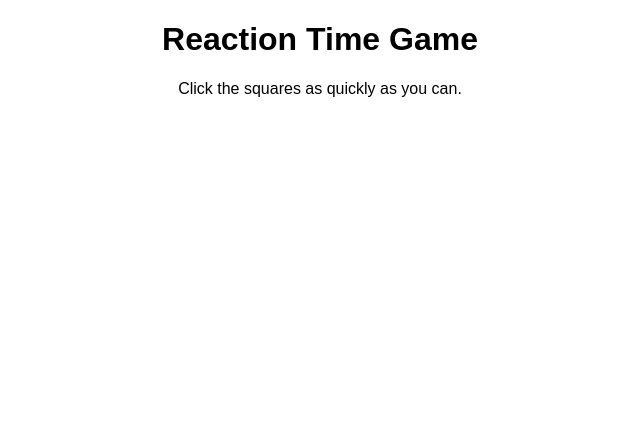
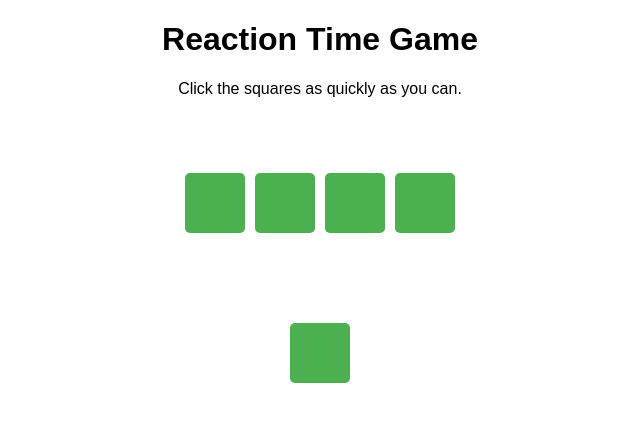
Before and after one commit to benliu797/Reaction-Time-Check, a plain HTML site: page index.html in a window 1280 px wide. Shown: the whole page, without its empty margins (320-960 px from the left). Drawn offline with Linux system fonts and the light colour scheme.

Commit message:
Update style.css

```diff
--- a/style.css
+++ b/style.css
@@ -11,22 +11,34 @@ p {
 	margin-bottom: 30px;
 }
 
-#start-button {
-	display: block;
+#game-area {
+	width: 300px;
+	height: 300px;
 	margin: 0 auto;
-	font-size: 18px;
-	padding: 10px 20px;
-	border: none;
-	background-color: #4CAF50;
-	color: white;
-	cursor: pointer;
+	display: flex;
+	flex-wrap: wrap;
+	align-items: center;
+	justify-content: center;
 }
 
-#test-area {
-	width: 100px;
-	height: 100px;
-	background-color: red;
-	margin: 0 auto;
-	margin-top: 50px;
-	display: none;
+.square {
+	width: 60px;
+	height: 60px;
+	background-color: #4CAF50;
+	margin: 5px;
+	border-radius: 5px;
+	cursor: pointer;
+	animation: square-animation 1s infinite;
 }
+
+@keyframes square-animation {
+	0% {
+		background-color: #4CAF50;
+	}
+	50% {
+		background-color: #fff;
+	}
+	100% {
+		background-color: #4CAF50;
+	}
+}
```
